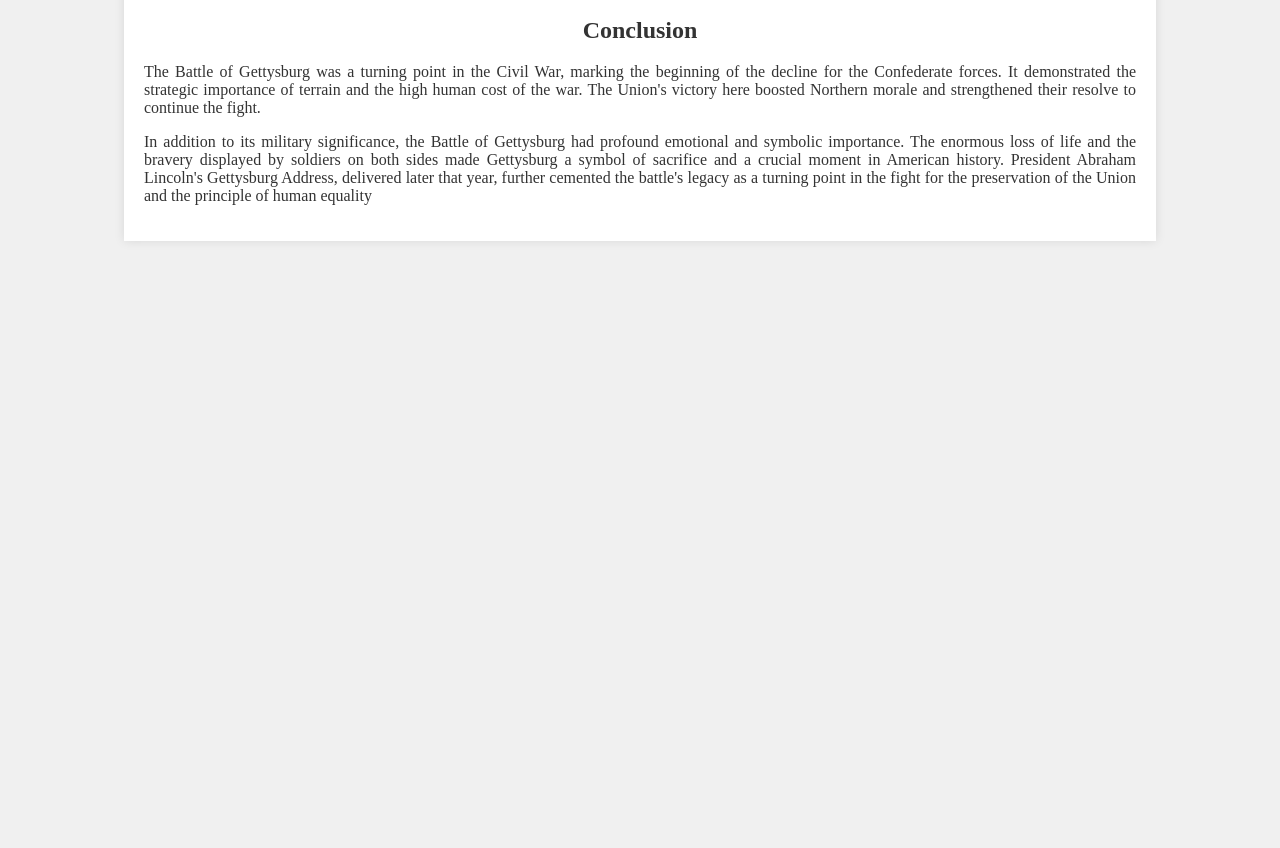
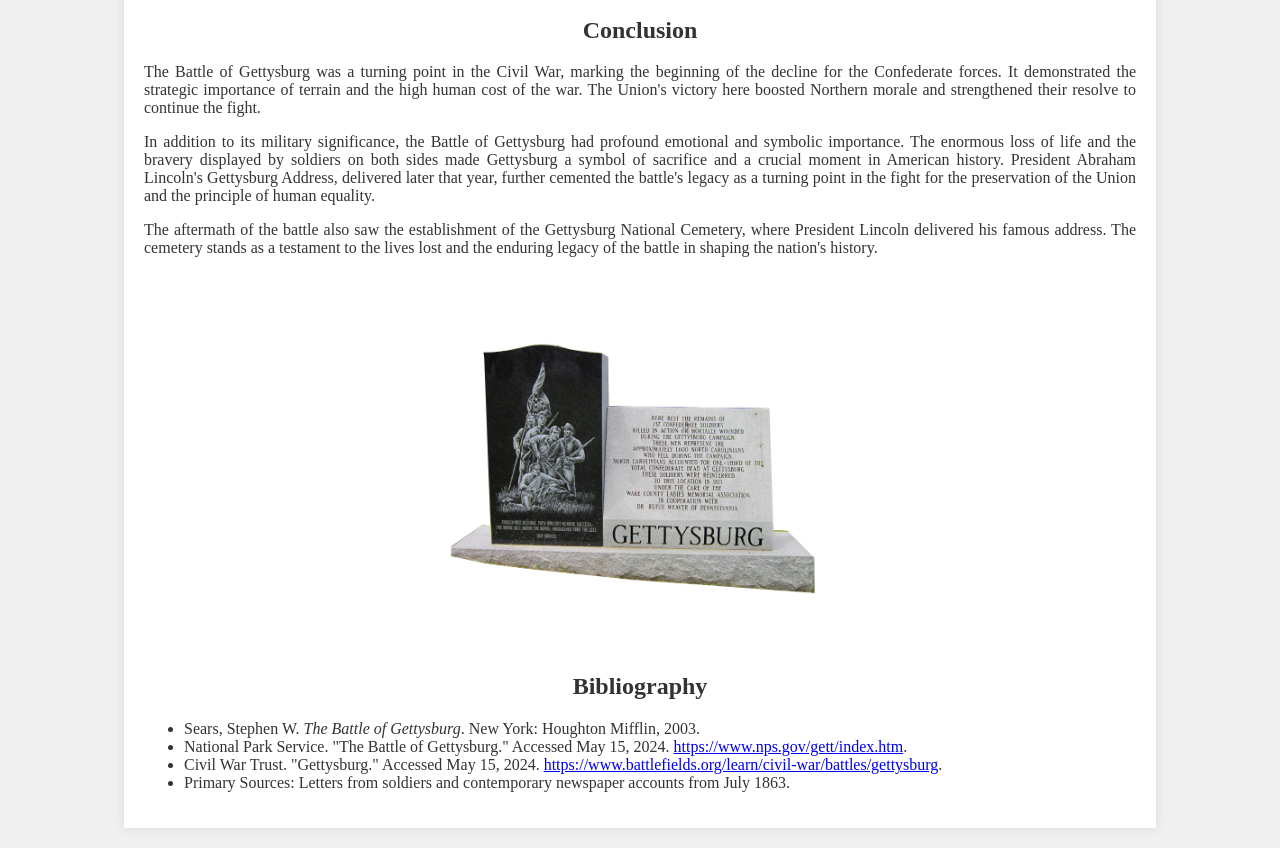
Before and after one commit to realuncleryan/getty, a plain HTML site: page index.html in a window 1280 px wide. Shown: the part 1716-2564 px from the top of the page. Before the commit the page ends 1977 px from the top, so only its background shows below. Drawn offline with Linux system fonts and the light colour scheme.

Commit message:
Update index.html

```diff
--- a/index.html
+++ b/index.html
@@ -91,7 +91,6 @@
             height: auto;
         }
     </style>
-
 </head>
 <body>
     <img src="img/school_logo.png" alt="School Logo" class="school-logo">
@@ -143,6 +142,7 @@ and marked a turning point in the Civil War.</p>
         <div class="diorama">
             <img src="img/Diorama.png" alt="Diorama of the Battle of Gettysburg">
 
+
             <div class="flag-labels">
                 <div>
                     <p>Confederate States of America Flag</p>
@@ -162,4 +162,30 @@ demonstrated the strategic importance of terrain and the high human cost
 of the war. The Union's victory here boosted Northern morale and
 strengthened their resolve to continue the fight.</p>
 
-        <p>In addition to its military significance, the Battle of Gettysburg had profound emotional and symbolic importance. The enormous loss of life and the bravery displayed by soldiers on both sides made Gettysburg a symbol of sacrifice and a crucial moment in American history. President Abraham Lincoln's Gettysburg Address, delivered later that year, further cemented the battle's legacy as a turning point in the fight for the preservation of the Union and the principle of human equality
+        <p>In addition to its military significance, the Battle of Gettysburg had profound emotional and symbolic importance. The enormous loss of life and the bravery displayed by soldiers on both sides made Gettysburg a symbol of sacrifice and a crucial moment in American history. President Abraham Lincoln's Gettysburg Address, delivered later that year, further cemented the battle's legacy as a turning point in the fight for the preservation of the Union and the principle of human equality.</p>
+
+        <p>The aftermath of the battle also saw the establishment of the Gettysburg National Cemetery, where President Lincoln delivered his famous address. The cemetery stands as a testament to the lives lost and the enduring legacy of the battle in shaping the nation's history.</p>
+
+        <div class="grave">
+            <img src="img/grave.png" alt="Grave Image">
+        </div>
+
+        <h2>Bibliography</h2>
+        <div class="bibliography">
+            <ul>
+                <li>Sears, Stephen W. <em>The Battle of Gettysburg</em>.
+New York: Houghton Mifflin, 2003.</li>
+                <li>National Park Service. "The Battle of Gettysburg."
+Accessed May 15, 2024. <a href="https://www.nps.gov/gett/index.htm">https://www.nps.gov/gett/index.htm</a>.</li>
+                <li>Civil War Trust. "Gettysburg." Accessed May 15, 2024. <a href="https://www.battlefields.org/learn/civil-war/battles/gettysburg">https://www.battlefields.org/learn/civil-war/battles/gettysburg</a>.</li>
+                <li>Primary Sources: Letters from soldiers and contemporary newspaper accounts from July 1863.</li>
+            </ul>
+        </div>
+    </div>
+
+    <div class="sidebar">
+        <p>Student Name: <br> <strong>Ryan Nikbin</strong></p>
+        <p>Teacher Name: <br> <span class="teacher-name">Mr. Thomas Miller</span></p>
+    </div>
+</body>
+</html>
```
